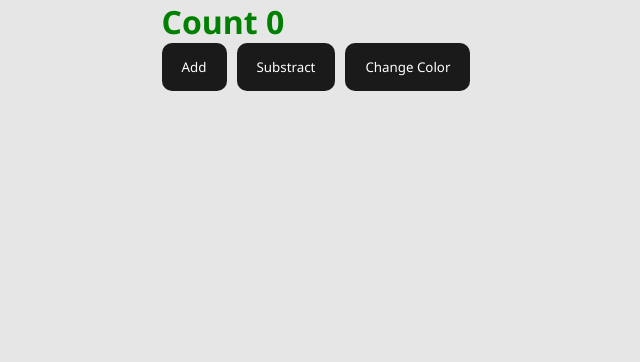
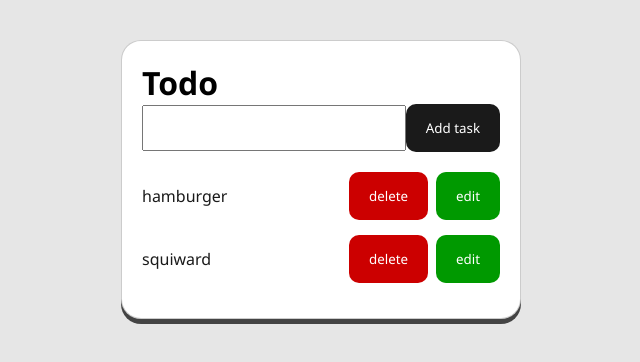
Before and after one commit to Jerryhubgit/Learn-React, a React (Vite) app: page / in a window 1280 px wide. Shown: the top 362 px of the page, without its empty margins (319-959 px from the left). Built offline with nearby package versions, Linux system fonts and the light colour scheme.

Commit message:
adding edit function

```diff
--- a/src/App.jsx
+++ b/src/App.jsx
@@ -5,8 +5,9 @@ function App(){
 
     return (
         <>
-            {/* <MyComponent />  */}
-            <Effect />
+            <MyComponent />
+
+            {/* <Effect /> */}
         </>
     )
 }
--- a/src/MyComponent.jsx
+++ b/src/MyComponent.jsx
@@ -36,7 +36,10 @@ function MyComponent(){
                 {taskList.map((task, index) => (
                     <div className="todo" key={index} id={index}>
                         <p>{task}</p>
-                        <button onClick={deleteTask}>delete</button>
+                        <div className="buttons">
+                            <button onClick={deleteTask} id='delete'>delete</button>
+                            <button id='edit'>edit</button>
+                        </div>
                     </div>
                 ))}
             </div>
--- a/src/index.css
+++ b/src/index.css
@@ -21,6 +21,11 @@ input{
   font-size: 16px;
   flex-grow: 1;
 }
+.buttons{
+  display: flex;
+  gap: .5rem;
+  align-items: center;
+}
 button{
   background-color: hsl(0, 0%, 10%);
   color: white;
@@ -28,6 +33,12 @@ button{
   padding: 15px 20px;
   border-radius: 10px;
   cursor: pointer;
+}
+button#delete{
+  background-color: hsl(0, 100%, 40%);
+}
+button#edit{
+  background-color: hsl(120, 100%, 30%);
 }
 .todoApp{
   margin-top: 10%;
```
Also changed, not shown: 1 other file (tests, documents, lock files or other folders).
